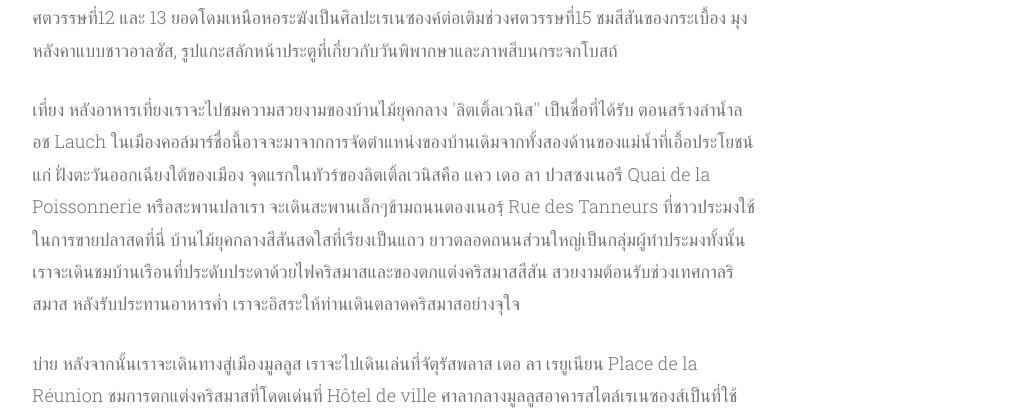
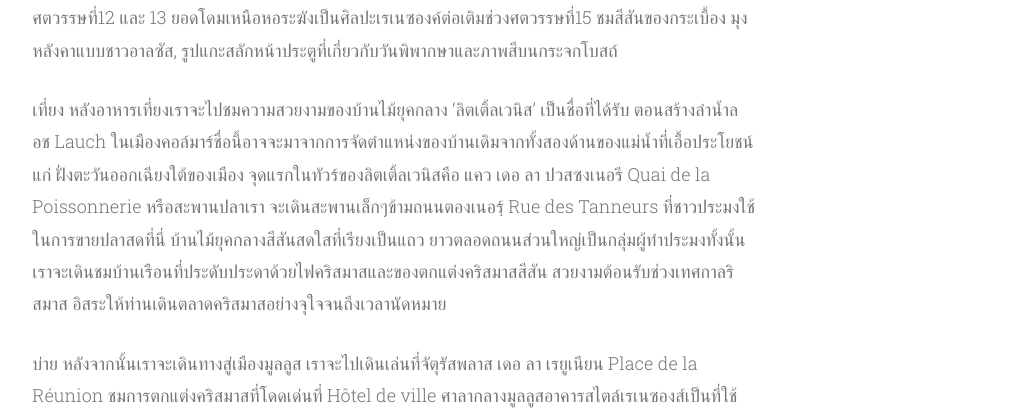
Before and after one commit to paitiewfrance/paitiewfrance.github.io, a Jekyll site: the page built from tour-alsace/christmas-in-alsace.html, in a window 1280 px wide and 900 px high, scrolled down 7883 px. Shown: the part 163-573 px from the top of the window, without its empty margins (246-1275 px from the left). Built offline with Jekyll 4.4.1, drawn with Linux system fonts in a browser that asks for light colours; nearby versions of some CDN libraries; some web fonts are replaced.

Commit message:
Chaneg description alsace

```diff
--- a/_data/christmas-in-alsace.yml
+++ b/_data/christmas-in-alsace.yml
@@ -38,7 +38,7 @@
     - title: "เมืองคอลมาร์ Colmar; เมซง เด แต็ตส์ La Maison des Têtes, โบสถ์โดมินิกัน Église des Dominicains, โบสถ์แซ็งต์มาแต็ง Église Saint-Martin, เวนิสน้อย La Petite Venise, ตลาดคริสมาส Marchés de Noël, เมืองมูลลูส Mulhouse; วัดแซ็งต์เอเตียน Temple Saint-Étienne, ศาลากลางและ พิพิธภัณฑ์ประวัติศาสตร์ Hôtel de ville - Musée Historique"
       description:
           - paragraph: "เราจะเที่ยวในตัวเมืองคอลมาร์ Colmar, เราจะเดินไปชมบ้านแห่งหัว Maison des Tetes ซึ่งมีการตกแต่งสไตล์เรเนซองส์ ประดับไปด้วยรูปปั้นหัวเล็กๆ111หัวบนขอบหน้าต่างของอาคาร3 ชั้นในยุคเยอรมันเรเนซองมีหลังคาเป็นรูปก้นหอยและมีรูปปั้นของช่างทำ ถังไม้ไวน์แกะสลักในปี1902โดยศิลปินชาวฝรั่งเศสออกุสต์ บาโทลดี Auguste Bartholdi ผู้ออกแบบเทพีเสรีภาพในวันประกาศสันติภาพของ อเมริกา หลังจากนั้นเราจะไปชมโบสถ์โบราณแซ็งต์ มาแต็ง Saint-Martin เดิมเป็นแบบโรมาเนสสร้างราว ศตวรรษที่10 ที่เราเห็นในปัจจุบัน เป็นแบบโกธีคสร้างราวศตวรรษที่12 และ 13 ยอดโดมเหนือหอระฆังเป็นศิลปะเรเนซองค์ต่อเติมช่วงศตวรรษที่15 ชมสีสันของกระเบื้อง มุงหลังคาแบบชาวอาลซัส, รูปแกะสลักหน้าประตูที่เกี่ยวกับวันพิพากษาและภาพสีบนกระจกโบสถ์"
-          - paragraph: "เที่ยง หลังอาหารเที่ยงเราจะไปชมความสวยงามของบ้านไม้ยุคกลาง 'ลิตเติ้ลเวนิส'' เป็นชื่อที่ได้รับ ตอนสร้างลำน้ำลอช Lauch ในเมืองคอล์มาร์ชื่อนี้อาจจะมาจากการจัดตำแหน่งของบ้านเดิมจากทั้งสองด้านของแม่น้ำที่เอื้อประโยชน์แก่ ฝั่งตะวันออกเฉียงใต้ของเมือง จุดแรกในทัวร์ของลิตเติ้ลเวนิสคือ แคว เดอ ลา ปวสซงเนอรี Quai de la Poissonnerie หรือสะพานปลาเรา จะเดินสะพานเล็กๆข้ามถนนตองเนอรฺ์ Rue des Tanneurs ที่ชาวประมงใช้ในการขายปลาสดที่นี่ บ้านไม้ยุคกลางสีสันสดใสที่เรียงเป็นแถว ยาวตลอดถนนส่วนใหญ่เป็นกลุ่มผู้ทำประมงทั้งนั้น เราจะเดินชมบ้านเรือนที่ประดับประดาด้วยไฟคริสมาสและของตกแต่งคริสมาสสีสัน สวยงามต้อนรับช่วงเทศกาลริสมาส หลังรับประทานอาหารค่ำ เราจะอิสระให้ท่านเดินตลาดคริสมาสอย่างจุใจ"
+          - paragraph: "เที่ยง   หลังอาหารเที่ยงเราจะไปชมความสวยงามของบ้านไม้ยุคกลาง  ‘ลิตเติ้ลเวนิส’ เป็นชื่อที่ได้รับ ตอนสร้างลำน้ำลอช Lauch ในเมืองคอล์มาร์ชื่อนี้อาจจะมาจากการจัดตำแหน่งของบ้านเดิมจากทั้งสองด้านของแม่น้ำที่เอื้อประโยชน์แก่ ฝั่งตะวันออกเฉียงใต้ของเมือง จุดแรกในทัวร์ของลิตเติ้ลเวนิสคือ แคว เดอ ลา ปวสซงเนอรี Quai de la Poissonnerie หรือสะพานปลาเรา จะเดินสะพานเล็กๆข้ามถนนตองเนอรฺ์ Rue des Tanneurs ที่ชาวประมงใช้ในการขายปลาสดที่นี่ บ้านไม้ยุคกลางสีสันสดใสที่เรียงเป็นแถว ยาวตลอดถนนส่วนใหญ่เป็นกลุ่มผู้ทำประมงทั้งนั้น เราจะเดินชมบ้านเรือนที่ประดับประดาด้วยไฟคริสมาสและของตกแต่งคริสมาสสีสัน สวยงามต้อนรับช่วงเทศกาลริสมาส อิสระให้ท่านเดินตลาดคริสมาสอย่างจุใจจนถึงเวลานัดหมาย"
           - paragraph: "บ่าย หลังจากนั้นเราจะเดินทางสู่เมืองมูลลูส เราจะไปเดินเล่นที่จัตุรัสพลาส เดอ ลา เรยูเนียน Place de la Réunion ชมการตกแต่งคริสมาสที่โดดเด่นที่ Hôtel de ville ศาลากลางมูลลูสอาคารสไตล์เรเนซองส์เป็นที่ใช้สำหรับพิธีและการประชุมของสภาเทศบาล และยังเป็นพิพิธภัณฑ์ประวัติศาสตร์ของเมืองซึ่งบอกเล่าถึงประวัติศาสตร์ของอดีตสาธารณรัฐมูลลูส ชมจัดแสดงพิพิธภัณฑ์ทั้งด้านในและ ด้านนอก หลังจากนั้นไม่ไกลกันเราจะเข้าชมโบสถ์แซ็งเอเตียน Temple Saint-Étienne โบสถ์โปรเตสแตนซ์ที่มีหอระฆังสูง 97 เมตรซึ่งเป็น หอระฆังที่สูงที่สุดในภูมิภาค Haut Rhine เราจะชมกระจกสีที่มีลวลดลายและสีสันสดใสสะดุดตาศิลปะสมัยศตวรรษที่13 และคอกนักร้อง ประสานเสียงที่ทำด้วยไม้โอ๊คสีเข้มตั้งแต่สมัยศตวรรษที่16 หลังจากนั้นเราจะเดินทางข้ามชายแดนสู่เมืองซูริคประเทศสวิสเซอร์แลนด์"
     - title: "เมือง Zurich; ปราสาทไคเบอร์ก Kyburg Castle, พิพิธภัณฑ์แห่งชาติซูริค Swiss National Museum, โบสถ์คริสจักร เฟรามุนสเตอร์ Fraumünster Church"
       description:
```
